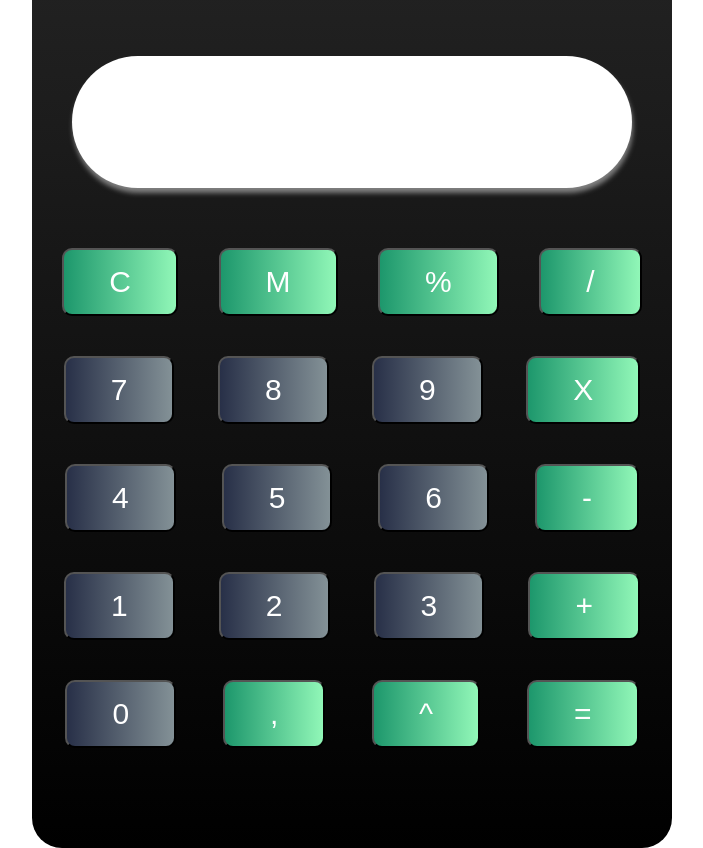
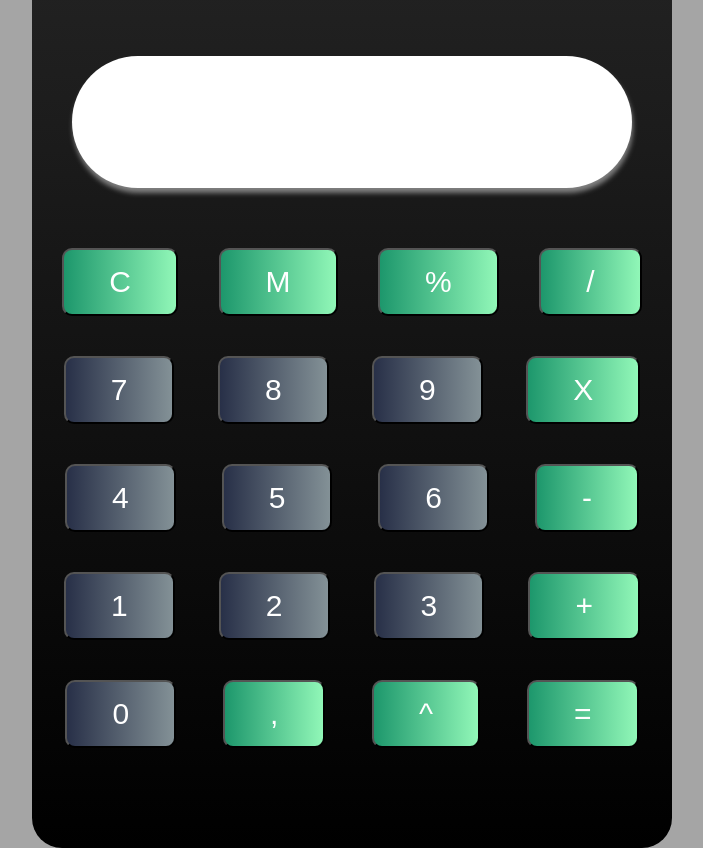
Before and after one commit to GuilhermeMoreir4/Calculator, a plain HTML site: page index.html in a window 1280 px wide. Shown: the whole page, without its empty margins (288-991 px from the left). Drawn offline with Linux system fonts and the light colour scheme.

Commit message:
final result i guess

```diff
--- a/styles/style.css
+++ b/styles/style.css
@@ -3,6 +3,7 @@ body{
     align-items: center;
     justify-content: center;
     height: 100vh;
+    background-color: rgb(165, 165, 165);
 }
 
 #calculator{
```
